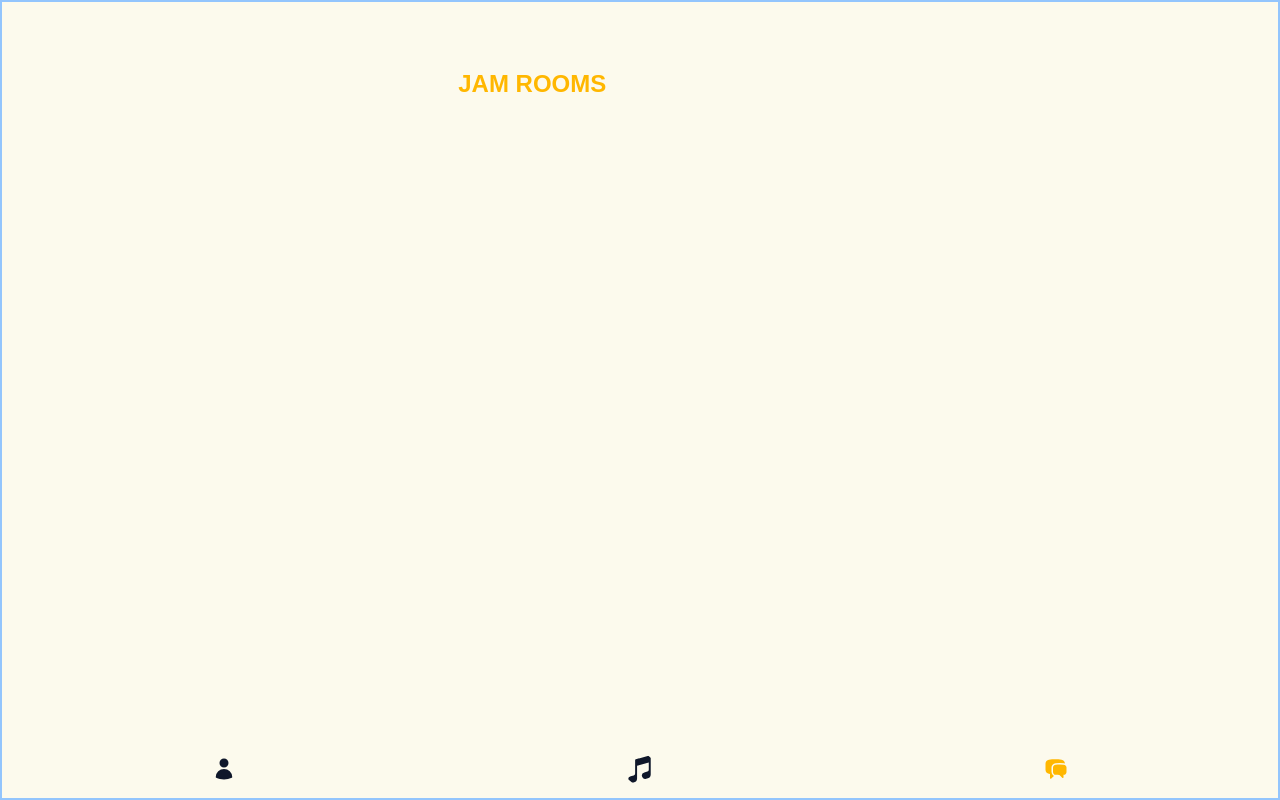
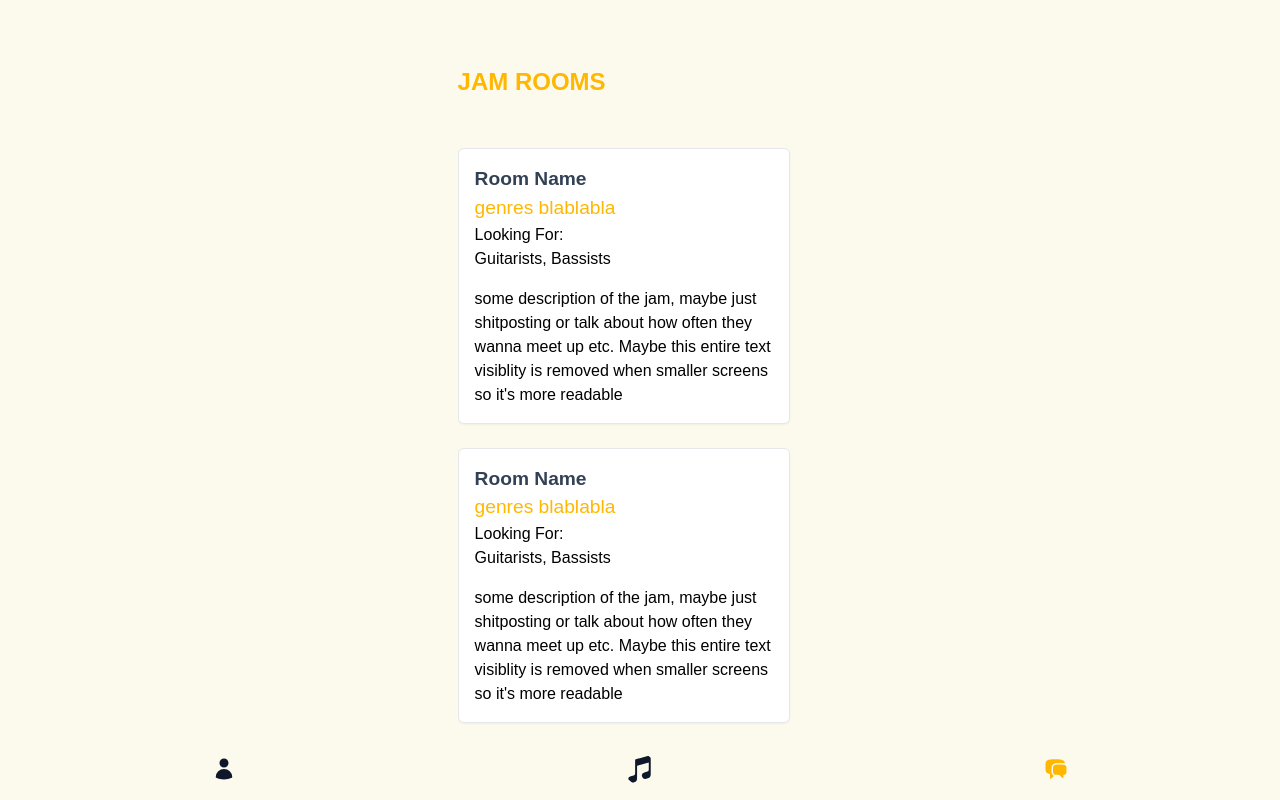
Before and after one commit to shanquanSQ/musician-pairing-frontend, a React (Create React App) app: page /jamchatroom in a window 1280 px wide. Built offline with nearby package versions, Linux system fonts and the light colour scheme.

Commit message:
set up boilerplate for search,profile,jamchat

```diff
--- a/src/App.css
+++ b/src/App.css
@@ -9,6 +9,11 @@
 /* INPUT FORMS */
 .primary-input-form {
   @apply w-full h-[2rem] lg:h-[4rem] font-semibold text-[2rem] bg-transparent  text-black placeholder:text-txtcolor-secondary focus:outline-none  transition-[font-size]  focus:text-[1.8rem];
+}
+
+/* IMAGE WRAPPER */
+.image-wrapper {
+  @apply flex flex-row justify-center;
 }
 
 /* VIDEO */
--- a/src/App.js
+++ b/src/App.js
@@ -17,7 +17,7 @@ import { LandingPage } from "./Pages/LandingPage.js";
 import { LoginPage } from "./Pages/LoginPage.js";
 import { SearchPage } from "./Pages/SearchPage.js";
 import { ProfilePage } from "./Pages/ProfilePage.js";
-import { JamChatroom } from "./Pages/JamChatroom.js";
+import { JamChatroomPage } from "./Pages/JamChatroomPage.js";
 
 function App() {
   return (
@@ -29,7 +29,10 @@ function App() {
         <Route path="search" element={<SearchPage motion={motion} />} />
 
         <Route path="userprofile" element={<ProfilePage motion={motion} />} />
-        <Route path="jamchatroom" element={<JamChatroom motion={motion} />} />
+        <Route
+          path="jamchatroom"
+          element={<JamChatroomPage motion={motion} />}
+        />
       </Routes>
     </>
   );
--- a/src/Components/CategoryDropDown/CategoryDropDown.js
+++ b/src/Components/CategoryDropDown/CategoryDropDown.js
@@ -30,7 +30,7 @@ export const CategoryDropDown = ({ inputdata, initialterm, handleSelect }) => {
         </button>
 
         <div
-          className={`dropdown-content max-h-[10rem] overflow-y-auto overflow-x-hidden mt-[.5em] ${
+          className={`dropdown-content max-h-[10rem] shadow-md overflow-y-auto overflow-x-hidden mt-[.5em] ${
             showDropDown ? "activedropdown" : ""
           }`}
         >
--- /dev/null
+++ b/src/Components/JamRoomBubble/JamRoomBubble.js
@@ -0,0 +1,39 @@
+import React, { useState } from "react";
+
+export const JamRoomBubble = ({ roomdata }) => {
+  const handleClick = () => {
+    console.log(
+      "navigate to that chatroom! maybe a modal? But modal means you can't have a shortcut to that room via the URL. let's think abt it"
+    );
+  };
+
+  /**
+   * All the info will come from BE, and passed in as an object.
+   * so probably the displayed info below will be like:
+   * {roomdata.name} , {roomdata.genre} etc, we'll see
+   */
+
+  return (
+    <>
+      <div
+        className="w-[full] min-h-[7em] bg-white rounded-md border py-[1em] px-[1em] shadow-sm scale-100 transition-all origin-left hover:scale-[102%] active:scale-[97%]"
+        onClick={handleClick}
+      >
+        <h1 className="font-semibold text-[1.2rem] text-slate-700">
+          Room Name
+        </h1>
+        <p className="font-medium text-[1.2rem] text-txtcolor-primary">
+          genres blablabla
+        </p>
+        <p className="font-medium text-black">Looking For:</p>
+        <p>Guitarists, Bassists</p>
+
+        <p className="pt-[1em]">
+          some description of the jam, maybe just shitposting or talk about how
+          often they wanna meet up etc. Maybe this entire text visiblity is
+          removed when smaller screens so it's more readable
+        </p>
+      </div>
+    </>
+  );
+};
--- a/src/Pages/JamChatroom.js
+++ /dev/null
@@ -1,34 +0,0 @@
-import React from "react";
-
-export const JamChatroom = () => {
-  return (
-    <>
-      <div className="flex flex-row justify-center h-[100dvh] pt-[2em] pb-[4em] px-[2em] border-2 border-blue-300">
-        <div className="flex flex-col w-full lg:w-[30%] justify-between ">
-          <div className="flex flex-col pt-[2em] mb-[-10em]">
-            <h1 className="font-bold text-txtcolor-primary text-[1.5rem] text-left ">
-              JAM ROOMS
-            </h1>
-          </div>
-
-          {/* <div className="flex flex-col">
-            <h1 className="font-bold text-txtcolor-primary text-[1.5rem] text-left">
-              Stuffz
-            </h1>
-          </div> */}
-
-          {/* <div>
-            <form onSubmit={{}}>
-              <input
-                type="button"
-                value="SEARCH"
-                onClick={() => {}}
-                className="secondary-cta-btn w-[100%] lg:w-[100%]"
-              />
-            </form>
-          </div> */}
-        </div>
-      </div>
-    </>
-  );
-};
--- /dev/null
+++ b/src/Pages/JamChatroomPage.js
@@ -0,0 +1,37 @@
+import React from "react";
+import { JamRoomBubble } from "../Components/JamRoomBubble/JamRoomBubble";
+
+// Import Components
+
+export const JamChatroomPage = ({ motion }) => {
+  // Each item will be multiple columns of the rooms table, so it will be a list of objects instead.
+  // Will need to check JamRoomBubble component to see what data we want to display on the page
+  const roomData = [
+    "HEAVY METAL FANS ONLY !!@@!",
+    "swifties forever",
+    "lo-fi chill jams",
+  ];
+
+  return (
+    <>
+      <div className="flex flex-row justify-center h-[100dvh] pt-[2em] pb-[4em] px-[2em] ">
+        <div className="flex flex-col w-full lg:w-[30%] justify-between overflow-x-hidden overflow-y-auto">
+          <div className="flex flex-col pt-[2em] mb-[-10em]">
+            <h1 className="font-bold text-txtcolor-primary text-[1.5rem] pb-[2em] text-left">
+              JAM ROOMS
+            </h1>
+            <div className="pr-[2em]">
+              {roomData.map((element, index) => {
+                return (
+                  <div key={index} id={element} className="inline pr-[.5em]">
+                    <JamRoomBubble roomdata={element} />
+                  </div>
+                );
+              })}
+            </div>
+          </div>
+        </div>
+      </div>
+    </>
+  );
+};
--- a/src/Pages/SearchPage.js
+++ b/src/Pages/SearchPage.js
@@ -7,7 +7,7 @@ export const SearchPage = ({ motion }) => {
   const [selectedSearchTerm, setSelectedSearchTerm] = useState("");
 
   // Axios GET Placeholders
-  const categoriesList = ["Instruments", "Jam History", "Genre", "Artist"];
+  const categoriesList = ["Instruments", "Genre", "Artist"];
   // Need to be able to toggle based on what has been chosen for Categories.
   const searchTermsList = ["apple", "orange", "pineapple", "grape"];
 
@@ -33,7 +33,7 @@ export const SearchPage = ({ motion }) => {
   return (
     <>
       <>
-        <div className="flex flex-row justify-center h-[100dvh] pt-[2em] pb-[4em] px-[2em] border-2 border-blue-300">
+        <div className="flex flex-row justify-center h-[100dvh] pt-[2em] pb-[4em] px-[2em]">
           <motion.div
             className="flex flex-col w-full lg:w-[30%] justify-between"
             initial={{ opacity: 0 }}
@@ -44,7 +44,7 @@ export const SearchPage = ({ motion }) => {
             }}
           >
             <div className="flex flex-col pt-[2em] mb-[-10em]">
-              <h1 className="font-bold text-txtcolor-primary text-[1.5rem] text-left ">
+              <h1 className="font-bold text-txtcolor-primary text-[1.2rem] lg:text-[1.5rem] text-left ">
                 CATEGORY /
               </h1>
               {/* <input
@@ -64,7 +64,7 @@ export const SearchPage = ({ motion }) => {
             </div>
 
             <div className="flex flex-col">
-              <h1 className="font-bold text-txtcolor-primary text-[1.5rem] text-left">
+              <h1 className="font-bold text-txtcolor-primary text-[1.2rem] lg:text-[1.5rem] text-left">
                 SEARCH /
               </h1>
               {/* <input
```
Also changed, not shown: src/Pages/ProfilePage.js (+80 -22 lines), 1 other file (tests, documents, lock files or other folders).
